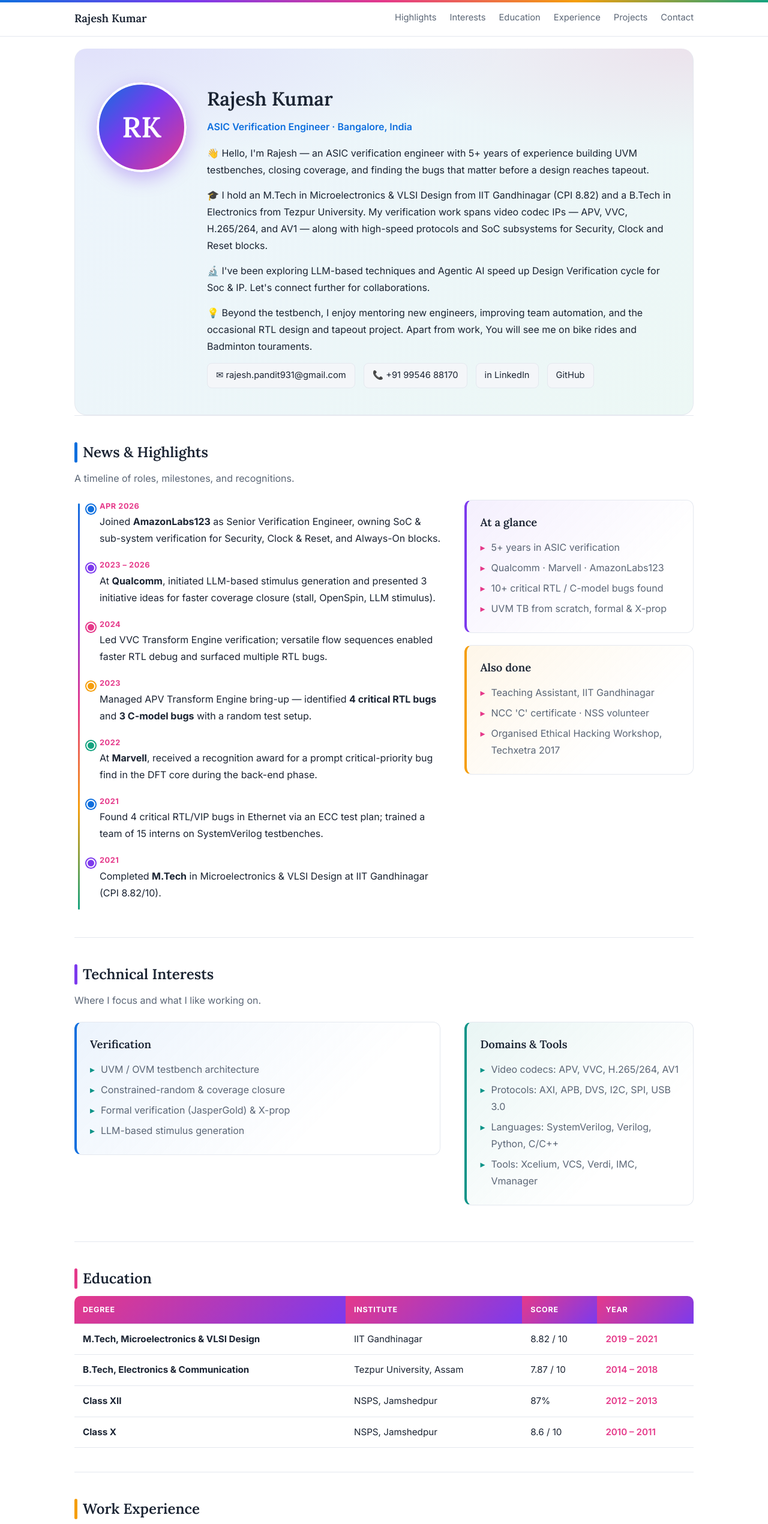
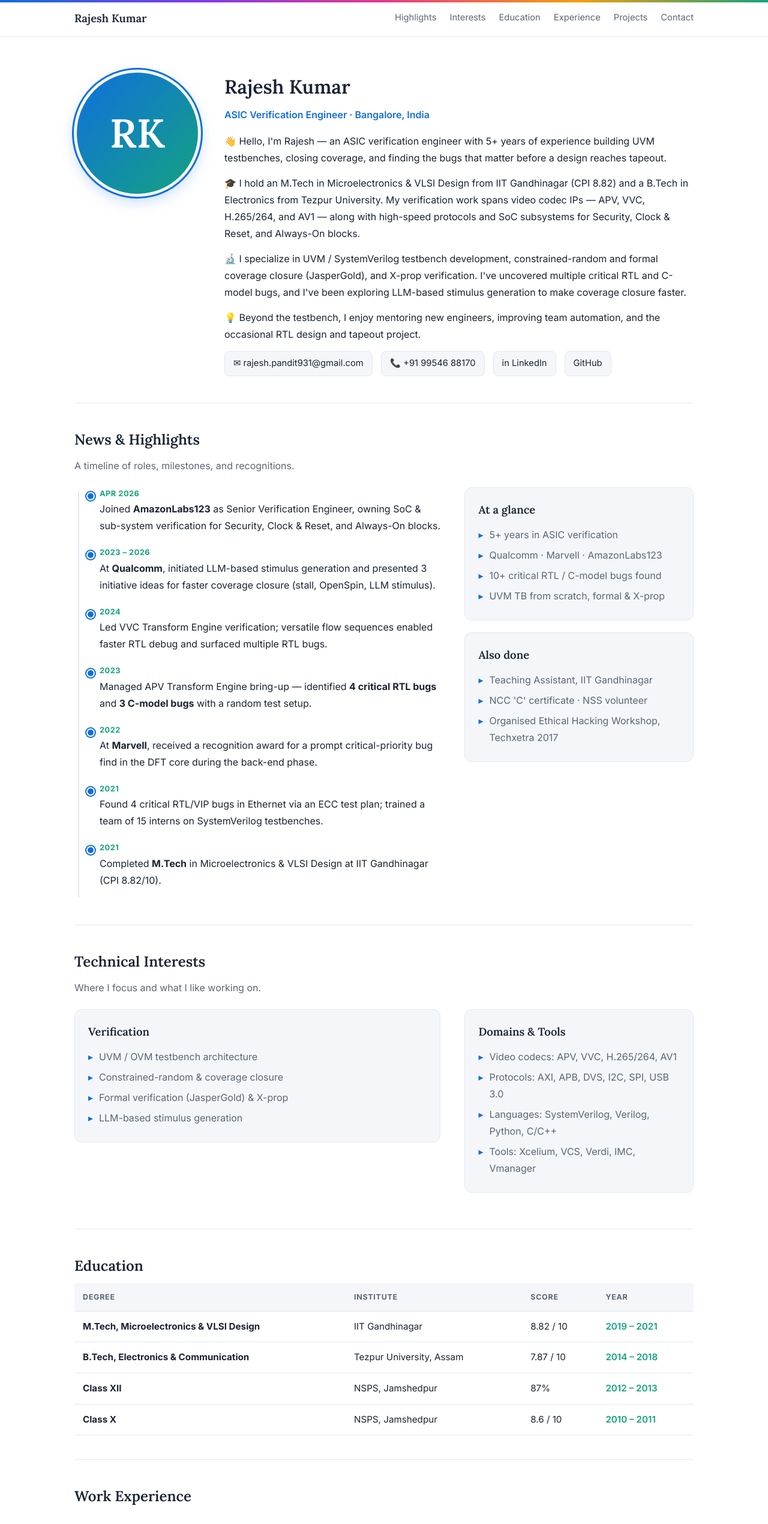
Before and after one commit to rkp107/portfolio, a plain HTML site: page index.html in a window 1280 px wide. Shown: the top 2540 px of the page at 60% size. Drawn offline with Linux system fonts and the light colour scheme.

Commit message:
Refactor intro section styles and layout
Updated styles for the intro section and adjusted layout for responsiveness. Enhanced visual elements including photo size, timeline indicators, and sidebar cards.

```diff
--- a/index.html
+++ b/index.html
@@ -55,25 +55,20 @@
     .shell { max-width: 1080px; margin: 0 auto; padding: 0 24px; }
 
     /* intro / hero */
-    .intro {
-      display: grid; grid-template-columns: 150px 1fr; gap: 34px;
-      padding: 56px 36px 44px; align-items: start;
-      margin-top: 20px; border-radius: 20px;
-      background:
-        radial-gradient(1200px 300px at 0% 0%, rgba(124,58,237,0.10), transparent 60%),
-        radial-gradient(1000px 300px at 100% 0%, rgba(229,57,138,0.10), transparent 55%),
-        linear-gradient(135deg, rgba(15,111,222,0.08), rgba(20,163,127,0.08));
-      border: 1px solid var(--line);
+    .intro { display: grid; grid-template-columns: 210px 1fr; gap: 40px; padding: 56px 0 44px; align-items: start; }
+    .photo {
+      width: 210px; height: 210px; border-radius: 50%;
+      background: linear-gradient(135deg, var(--brand), var(--accent));
+      display: grid; place-items: center; color: #fff;
+      font-family: var(--serif); font-size: 4.2rem; font-weight: 600;
+      box-shadow: 0 8px 24px rgba(15,111,222,0.25);
+      /* coloured ring around the photo */
+      border: 4px solid #fff;
+      outline: 3px solid var(--brand);
+      outline-offset: 1px;
     }
-    .photo {
-      width: 150px; height: 150px; border-radius: 50%;
-      background: linear-gradient(135deg, var(--brand), var(--violet) 45%, var(--pink));
-      display: grid; place-items: center; color: #fff;
-      font-family: var(--serif); font-size: 3rem; font-weight: 600;
-      box-shadow: 0 10px 30px rgba(124,58,237,0.35);
-      outline: 4px solid #fff; outline-offset: -4px;
-      border: 3px solid transparent;
-    }
+    /* when it's a real image, fill the circle neatly without distortion */
+    img.photo { object-fit: cover; background: #fff; }
     .intro h1 { font-family: var(--serif); font-size: 2rem; font-weight: 600; margin-bottom: 4px; }
     .intro .role { color: var(--brand); font-weight: 600; margin-bottom: 16px; }
     .intro p { color: var(--ink); margin-bottom: 14px; }
@@ -82,21 +77,7 @@
     .intro .links a:hover { border-color: var(--brand); color: var(--brand); text-decoration: none; }
 
     section { padding: 40px 0; border-top: 1px solid var(--line); }
-    h2 {
-      font-family: var(--serif); font-size: 1.5rem; font-weight: 600; margin-bottom: 8px;
-      padding-left: 14px; position: relative;
-    }
-    h2::before {
-      content: ""; position: absolute; left: 0; top: 4px; bottom: 4px;
-      width: 5px; border-radius: 3px; background: var(--brand);
-    }
-    /* each section gets its own accent colour on the heading bar */
-    #highlights h2::before { background: var(--brand); }
-    #interests  h2::before { background: var(--violet); }
-    #education  h2::before { background: var(--pink); }
-    #experience h2::before { background: var(--amber); }
-    #projects   h2::before { background: var(--teal); }
-    #contact    h2::before { background: var(--accent); }
+    h2 { font-family: var(--serif); font-size: 1.5rem; font-weight: 600; margin-bottom: 8px; }
     .sub { color: var(--muted); margin-bottom: 22px; }
 
     /* two-column layout for highlights + sidebar */
@@ -104,72 +85,45 @@
 
     /* timeline (news & highlights) */
     .timeline { position: relative; padding-left: 22px; }
-    .timeline::before { content: ""; position: absolute; left: 6px; top: 6px; bottom: 6px; width: 3px; border-radius: 3px; background: linear-gradient(var(--brand), var(--violet), var(--pink), var(--amber), var(--accent)); }
+    .timeline::before { content: ""; position: absolute; left: 6px; top: 6px; bottom: 6px; width: 2px; background: var(--line); }
     .tl-row { position: relative; padding: 0 0 20px 20px; }
-    .tl-row::before { content: ""; position: absolute; left: -2px; top: 8px; width: 11px; height: 11px; border-radius: 50%; background: var(--brand); border: 2px solid #fff; box-shadow: 0 0 0 2px var(--brand); }
-    /* cycle dot colours down the timeline */
-    .tl-row:nth-child(5n+1)::before { background: var(--brand);  box-shadow: 0 0 0 2px var(--brand); }
-    .tl-row:nth-child(5n+2)::before { background: var(--violet); box-shadow: 0 0 0 2px var(--violet); }
-    .tl-row:nth-child(5n+3)::before { background: var(--pink);   box-shadow: 0 0 0 2px var(--pink); }
-    .tl-row:nth-child(5n+4)::before { background: var(--amber);  box-shadow: 0 0 0 2px var(--amber); }
-    .tl-row:nth-child(5n+5)::before { background: var(--accent); box-shadow: 0 0 0 2px var(--accent); }
-    .tl-date { font-size: 0.8rem; font-weight: 700; letter-spacing: 0.04em; text-transform: uppercase; color: var(--pink); }
+    .tl-row::before { content: ""; position: absolute; left: -2px; top: 8px; width: 10px; height: 10px; border-radius: 50%; background: var(--brand); border: 2px solid #fff; box-shadow: 0 0 0 2px var(--brand); }
+    .tl-date { font-size: 0.8rem; font-weight: 700; letter-spacing: 0.04em; text-transform: uppercase; color: var(--accent); }
     .tl-text { color: var(--ink); }
 
-    /* sidebar cards — each with its own tint + coloured left border */
-    .side-card { background: var(--soft); border: 1px solid var(--line); border-left: 4px solid var(--brand); border-radius: 12px; padding: 20px 22px; margin-bottom: 20px; }
-    .side-card:nth-of-type(1) { border-left-color: var(--violet); background: linear-gradient(135deg, rgba(124,58,237,0.08), transparent 70%); }
-    .side-card:nth-of-type(2) { border-left-color: var(--amber);  background: linear-gradient(135deg, rgba(245,158,11,0.09), transparent 70%); }
+    /* sidebar cards */
+    .side-card { background: var(--soft); border: 1px solid var(--line); border-radius: 12px; padding: 20px 22px; margin-bottom: 20px; }
     .side-card h3 { font-family: var(--serif); font-size: 1.15rem; margin-bottom: 12px; }
     .side-card ul { list-style: none; }
     .side-card li { color: var(--muted); padding-left: 18px; position: relative; margin-bottom: 6px; }
-    .side-card li::before { content: "▸"; position: absolute; left: 0; color: var(--pink); }
-    /* interests cards (inside #interests) get a different tint pair */
-    #interests .side-card:nth-of-type(1) { border-left-color: var(--brand); background: linear-gradient(135deg, rgba(15,111,222,0.08), transparent 70%); }
-    #interests .side-card:nth-of-type(2) { border-left-color: var(--teal);  background: linear-gradient(135deg, rgba(13,148,136,0.09), transparent 70%); }
-    #interests .side-card li::before { color: var(--teal); }
+    .side-card li::before { content: "▸"; position: absolute; left: 0; color: var(--brand); }
 
     /* education / experience table */
     table { width: 100%; border-collapse: collapse; font-size: 0.95rem; }
     th, td { text-align: left; padding: 12px 14px; border-bottom: 1px solid var(--line); vertical-align: top; }
-    th { font-size: 0.78rem; letter-spacing: 0.06em; text-transform: uppercase; color: #fff; background: linear-gradient(135deg, var(--pink), var(--violet)); }
-    th:first-child { border-top-left-radius: 10px; }
-    th:last-child { border-top-right-radius: 10px; }
-    tbody tr:hover { background: rgba(229,57,138,0.05); }
+    th { font-size: 0.78rem; letter-spacing: 0.06em; text-transform: uppercase; color: var(--muted); background: var(--soft); }
     td strong { color: var(--ink); }
-    .when { color: var(--pink); font-weight: 600; white-space: nowrap; }
+    .when { color: var(--accent); font-weight: 600; white-space: nowrap; }
 
     /* experience list */
     .exp { border-bottom: 1px solid var(--line); padding: 20px 0; }
     .exp:last-child { border-bottom: none; }
     .exp .top { display: flex; justify-content: space-between; gap: 12px; flex-wrap: wrap; align-items: baseline; }
     .exp h3 { font-family: var(--serif); font-size: 1.2rem; }
-    .exp .co { color: var(--amber); font-weight: 600; margin: 2px 0 10px; }
+    .exp .co { color: var(--brand); font-weight: 600; margin: 2px 0 10px; }
     .exp ul { list-style: none; }
     .exp li { color: var(--muted); padding-left: 20px; position: relative; margin-bottom: 6px; }
-    .exp li::before { content: "–"; position: absolute; left: 0; color: var(--amber); }
+    .exp li::before { content: "–"; position: absolute; left: 0; color: var(--accent); }
 
-    /* projects — colourful cards with a top accent bar, colour cycles */
+    /* projects */
     .pgrid { display: grid; grid-template-columns: repeat(2,1fr); gap: 18px; }
-    .pcard {
-      --c: var(--brand);
-      position: relative; border: 1px solid var(--line); border-radius: 12px;
-      padding: 24px 20px 20px; overflow: hidden; background: #fff;
-      transition: box-shadow .2s, transform .2s, border-color .2s;
-    }
-    .pcard::before { content: ""; position: absolute; top: 0; left: 0; right: 0; height: 6px; background: var(--c); }
-    .pcard:nth-child(6n+1) { --c: var(--brand); }
-    .pcard:nth-child(6n+2) { --c: var(--violet); }
-    .pcard:nth-child(6n+3) { --c: var(--pink); }
-    .pcard:nth-child(6n+4) { --c: var(--amber); }
-    .pcard:nth-child(6n+5) { --c: var(--teal); }
-    .pcard:nth-child(6n+6) { --c: var(--accent); }
-    .pcard:hover { box-shadow: 0 14px 34px rgba(26,35,50,0.12); transform: translateY(-4px); border-color: var(--c); }
+    .pcard { border: 1px solid var(--line); border-radius: 12px; padding: 20px; transition: box-shadow .2s, transform .2s; }
+    .pcard:hover { box-shadow: 0 10px 30px rgba(26,35,50,0.08); transform: translateY(-3px); }
     .pcard h3 { font-family: var(--serif); font-size: 1.15rem; margin-bottom: 6px; }
     .pcard p { color: var(--muted); font-size: 0.95rem; }
-    .pcard .yr { color: var(--c); font-weight: 700; font-size: 0.85rem; }
+    .pcard .yr { color: var(--accent); font-weight: 600; font-size: 0.85rem; }
 
-    .contact-box { background: linear-gradient(135deg, rgba(124,58,237,0.10), rgba(229,57,138,0.10) 50%, rgba(20,163,127,0.10)); border: 1px solid var(--line); border-radius: 14px; padding: 30px; text-align: center; }
+    .contact-box { background: linear-gradient(135deg, #0f6fde0d, #14a37f0d); border: 1px solid var(--line); border-radius: 14px; padding: 30px; text-align: center; }
     .contact-box a.mail { font-family: var(--serif); font-size: clamp(1.3rem, 4vw, 1.9rem); }
     footer { padding: 30px 24px 48px; text-align: center; color: var(--muted); font-size: 0.85rem; }
 
@@ -179,7 +133,7 @@
       .nav nav { display: none; }
     }
     @media (max-width: 560px) {
-      .intro { grid-template-columns: 1fr; justify-items: center; text-align: center; padding: 40px 20px 36px; }
+      .intro { grid-template-columns: 1fr; justify-items: center; text-align: center; }
       .intro .links { justify-content: center; }
       table, thead, tbody, th, td, tr { display: block; }
       thead { display: none; }
@@ -207,7 +161,9 @@
   <div class="shell">
     <!-- INTRO -->
     <section class="intro" id="home" style="border-top:none;">
-      <div class="photo" aria-hidden="true">RK</div>
+      <!-- Put your photo file (e.g. profile.jpg) in this same folder. -->
+      <img class="photo" src="profile.jpg" alt="Rajesh Kumar"
+           onerror="this.outerHTML='&lt;div class=\'photo\' aria-hidden=\'true\'&gt;RK&lt;/div&gt;'" />
       <div>
         <h1>Rajesh Kumar</h1>
         <p class="role">ASIC Verification Engineer · Bangalore, India</p>
@@ -221,14 +177,18 @@
           Gandhinagar (CPI 8.82) and a B.Tech in Electronics from Tezpur
           University. My verification work spans video codec IPs — APV, VVC,
           H.265/264, and AV1 — along with high-speed protocols and SoC
-          subsystems for Security, Clock and Reset blocks.
+          subsystems for Security, Clock &amp; Reset, and Always-On blocks.
         </p>
         <p>
-          🔬 I've been exploring LLM-based techniques and Agentic AI speed up Design Verification cycle for Soc &amp IP. Let's connect further for collaborations.
+          🔬 I specialize in UVM / SystemVerilog testbench development,
+          constrained-random and formal coverage closure (JasperGold), and
+          X-prop verification. I've uncovered multiple critical RTL and C-model
+          bugs, and I've been exploring LLM-based stimulus generation to make
+          coverage closure faster.
         </p>
         <p>
           💡 Beyond the testbench, I enjoy mentoring new engineers, improving
-          team automation, and the occasional RTL design and tapeout project. Apart from work, You will see me on bike rides and Badminton touraments.
+          team automation, and the occasional RTL design and tapeout project.
         </p>
         <div class="links">
           <a href="mailto:rajesh.pandit931@gmail.com">✉ rajesh.pandit931@gmail.com</a>
```
